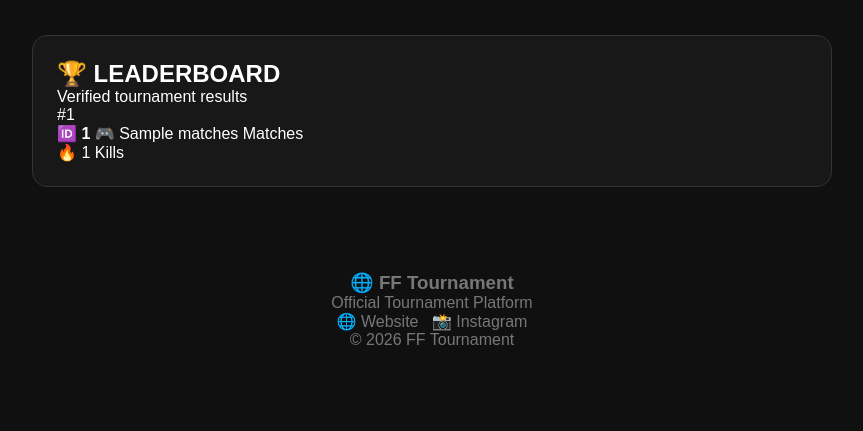
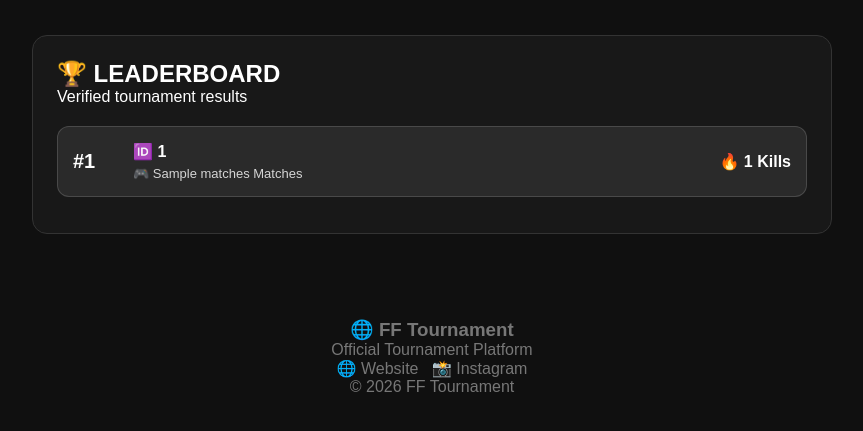
Before and after one commit to workload139-creator/Freefire, a Flask app: template templates/leaderboard.html in a window 1280 px wide. Shown: the part 61-492 px from the top of the page, without its empty margins (208-1071 px from the left). Run offline with Flask 3, Linux system fonts and the light colour scheme; the template is opened without the code that fills it: most values are stand-ins (such as "Sample title", 1, 10 or a date in 2020).

Commit message:
Add leaderboard styles to style.css
Added styles for leaderboard and player rows.

```diff
--- a/static/style.css
+++ b/static/style.css
@@ -248,3 +248,51 @@ footer {
         flex-direction: column;
     }
 }
+
+/* =========================
+   LEADERBOARD
+========================= */
+
+.leaderboard {
+    width: 100%;
+    margin-top: 20px;
+}
+
+.leader-row {
+    display: flex;
+    align-items: center;
+    gap: 15px;
+    padding: 15px;
+    margin-bottom: 12px;
+    border-radius: 12px;
+    background: rgba(255, 255, 255, 0.08);
+    border: 1px solid rgba(255, 255, 255, 0.15);
+}
+
+.rank {
+    font-size: 20px;
+    font-weight: bold;
+    min-width: 45px;
+}
+
+.player-info {
+    display: flex;
+    flex-direction: column;
+    gap: 5px;
+    flex: 1;
+}
+
+.player-info span {
+    font-size: 13px;
+    opacity: 0.8;
+}
+
+.kills {
+    font-weight: bold;
+    white-space: nowrap;
+}
+
+.empty {
+    text-align: center;
+    padding: 30px 10px;
+}
```
